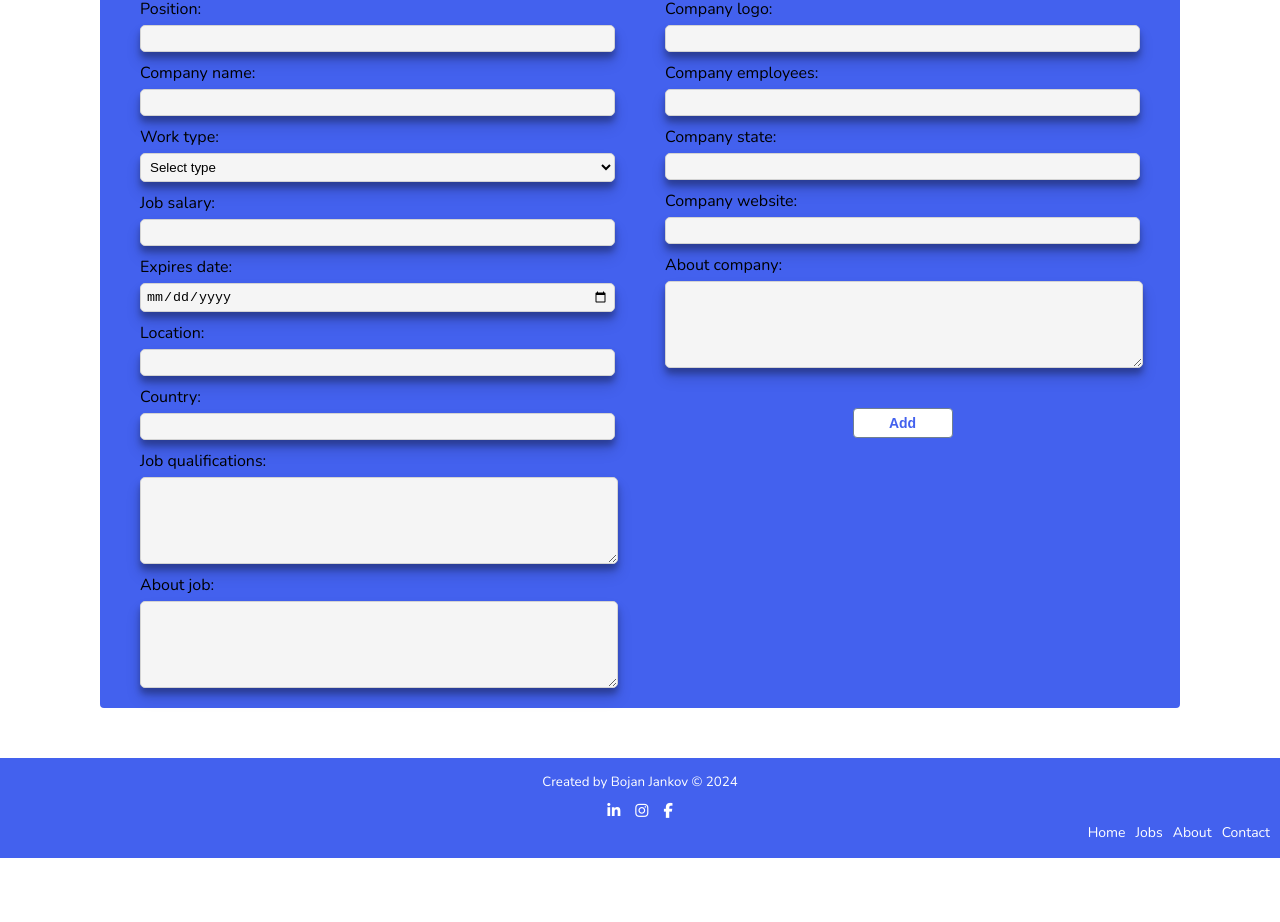
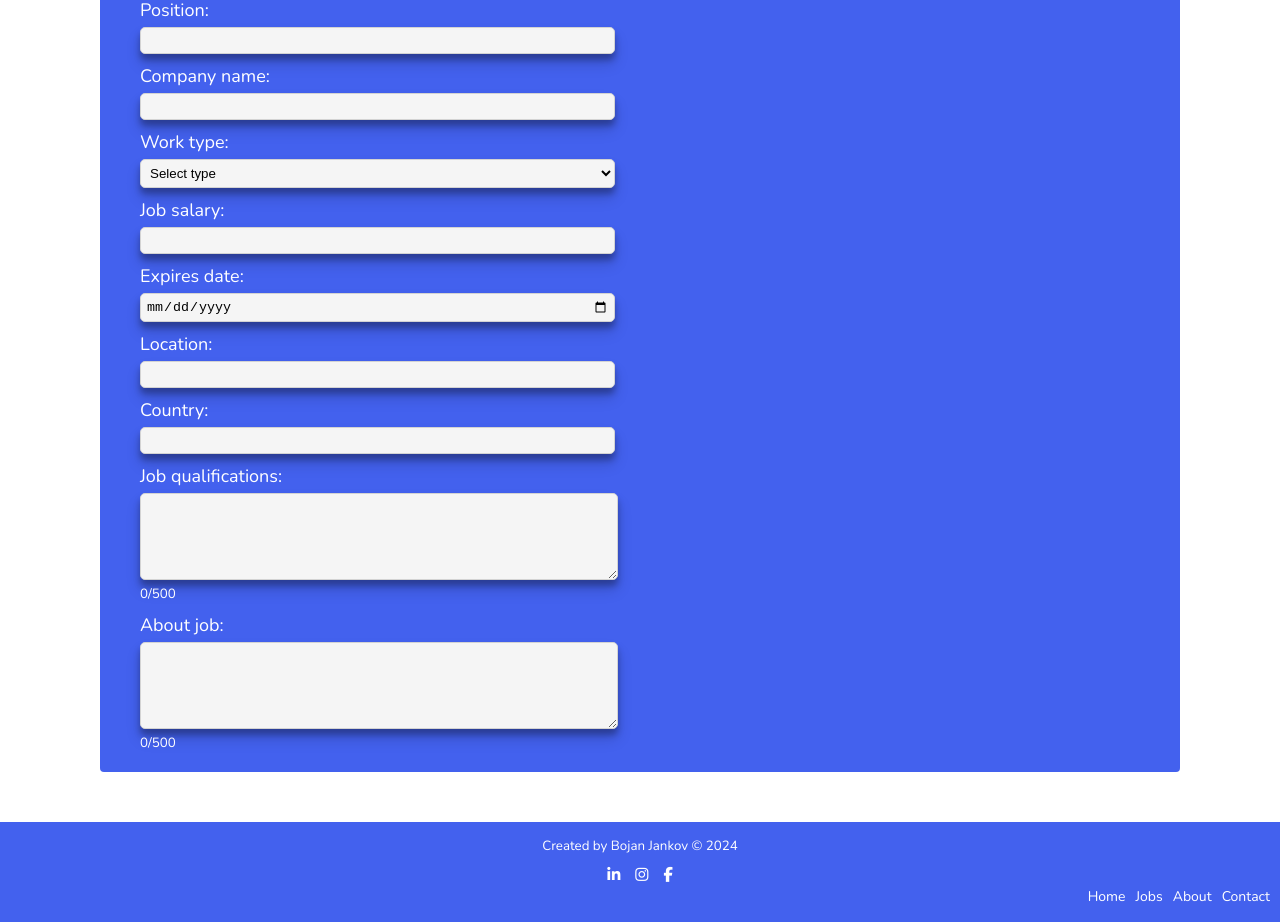
Before and after one commit to BojanJankov/angular-homeworks, an Angular app in the folder job-seeker-app/: page /add-job in a window 1280 px wide. Shown: the part 315-1237 px from the top of the page. Before the commit the page ends 1173 px from the top, so only its background shows below. Built offline with nearby package versions, Linux system fonts and the light colour scheme.

Commit message:
fisnih part 3 requirements

```diff
--- a/job-seeker-app/src/app/feature/jobs/components/job-form/job-form.component.html
+++ b/job-seeker-app/src/app/feature/jobs/components/job-form/job-form.component.html
@@ -73,6 +73,11 @@
         rows="5"
         formControlName="qualifications"
       ></textarea>
+      <small>
+        {{ jobForm.controls.qualifications.value.length }}/{{
+          textAreaMaxLength
+        }}
+      </small>
       @if(jobForm.get('qualifications').touched &&
       jobForm.get('qualifications').errors?.required){
       <p class="error-message">Qualifications are required!</p>
@@ -86,21 +91,34 @@
         rows="5"
         formControlName="description"
       ></textarea>
+      <small>
+        {{ jobForm.controls.description.value.length }}/{{ textAreaMaxLength }}
+      </small>
       @if(jobForm.get('description').touched &&
       jobForm.get('description').errors?.required){
       <p class="error-message">Description about job is required!</p>
       }
     </div>
   </div>
-  <div class="job-form-company">
+  <div class="job-form-company" *ngIf="jobForm.get('name').value">
     <div>
       <h2>Company informations:</h2>
     </div>
     <div class="form-group">
       <label for="company-logo">Company logo:</label>
-      <input type="text" id="company-logo" formControlName="logo" />
-      @if(jobForm.get('logo').touched && jobForm.get('logo').errors?.required){
-      <p class="error-message">Logo is required!</p>
+      <input
+        type="text"
+        id="company-logo"
+        formControlName="logo"
+        placeholder="URL"
+      />
+      @if(jobForm.get('logo').touched && jobForm.get('logo').errors?.validUrl &&
+      jobForm.get('logo').value.length > 0 ) {
+      <p class="error-message">Only urls served over http.</p>
+      } @if(jobForm.get('logo').touched &&
+      jobForm.get('logo').errors?.required){
+      <p class="error-message">Logo url is required!</p>
+
       }
     </div>
     <div class="form-group">
@@ -135,11 +153,17 @@
         rows="5"
         formControlName="companyDescription"
       ></textarea>
+      <small>
+        {{ jobForm.controls.companyDescription.value.length }}/{{
+          textAreaMaxLength
+        }}
+      </small>
       @if(jobForm.get('companyDescription').touched &&
       jobForm.get('companyDescription').errors?.required){
       <p class="error-message">About company is required!</p>
       }
     </div>
+
     <div class="form-group-btn">
       <app-button
         [text]="editFormData() ? 'Edit' : 'Add'"
--- a/job-seeker-app/src/app/feature/jobs/components/job-form/job-form.component.scss
+++ b/job-seeker-app/src/app/feature/jobs/components/job-form/job-form.component.scss
@@ -4,6 +4,14 @@
   gap: 50px;
 
   h2 {
+    color: white;
+  }
+
+  p {
+    margin: 0;
+  }
+
+  small {
     color: white;
   }
 }
@@ -24,6 +32,11 @@
   display: flex;
   flex-direction: column;
   gap: 5px;
+
+  label {
+    font-size: 18px;
+    color: white;
+  }
 
   input {
     background-color: whitesmoke;
--- a/job-seeker-app/src/app/feature/jobs/components/job-form/job-form.component.ts
+++ b/job-seeker-app/src/app/feature/jobs/components/job-form/job-form.component.ts
@@ -1,6 +1,7 @@
 import { CommonModule } from '@angular/common';
-import { Component, effect, input, output } from '@angular/core';
+import { Component, effect, input, output, signal } from '@angular/core';
 import {
+  Form,
   FormControl,
   FormGroup,
   ReactiveFormsModule,
@@ -22,6 +23,8 @@ export class JobFormComponent {
   editFormData = input<Job>();
   submitOutput = output<JobFormModel>();
 
+  textAreaMaxLength = 500;
+
   getJobForm() {
     return new FormGroup({
       expires: new FormControl('', Validators.required),
@@ -30,12 +33,21 @@ export class JobFormComponent {
       workType: new FormControl(null, Validators.required),
       location: new FormControl('', Validators.required),
       country: new FormControl('', Validators.required),
-      qualifications: new FormControl('', Validators.required),
-      description: new FormControl('', Validators.required),
-      logo: new FormControl('', Validators.required),
+      qualifications: new FormControl('', [
+        Validators.required,
+        Validators.maxLength(this.textAreaMaxLength),
+      ]),
+      description: new FormControl('', [
+        Validators.required,
+        Validators.maxLength(this.textAreaMaxLength),
+      ]),
+      logo: new FormControl('', [Validators.required, this.urlValidator]),
       name: new FormControl('', Validators.required),
       employees: new FormControl('', Validators.required),
-      companyDescription: new FormControl('', Validators.required),
+      companyDescription: new FormControl('', [
+        Validators.required,
+        Validators.maxLength(this.textAreaMaxLength),
+      ]),
       state: new FormControl('', Validators.required),
       website: new FormControl('', Validators.required),
     });
@@ -77,4 +89,11 @@ export class JobFormComponent {
 
     this.submitOutput.emit(this.jobForm.value as JobFormModel);
   }
+
+  urlValidator(control: FormControl): { [key: string]: boolean } | null {
+    if (!control.value.startsWith('http')) {
+      return { validUrl: true };
+    }
+    return null;
+  }
 }
```
